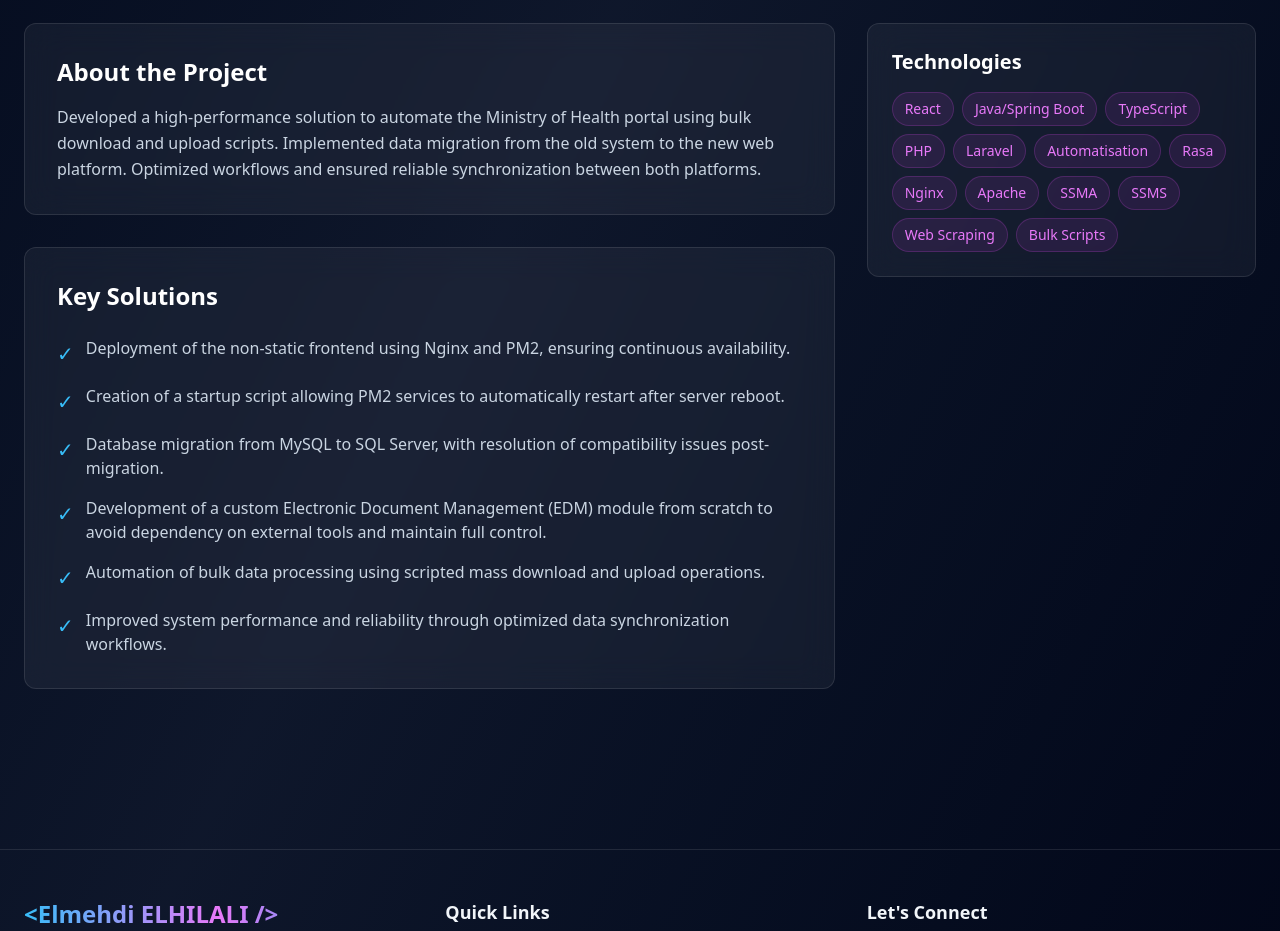
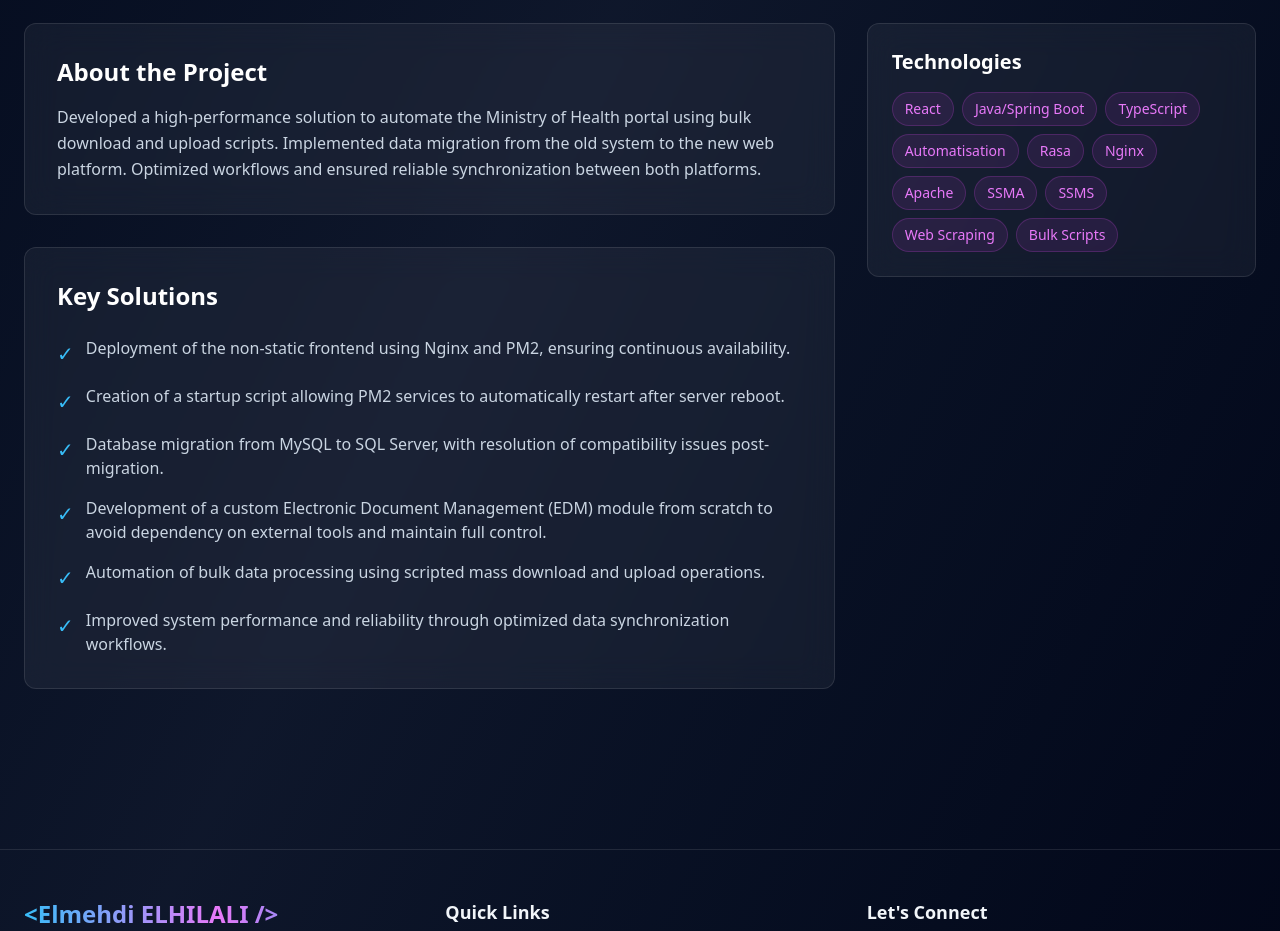
Before and after one commit to mehdihilali/Portfolio-V2, a React (Vite) app: page /project/1 in a window 1280 px wide. Shown: the part 1300-2231 px from the top of the page. Built offline with nearby package versions, Linux system fonts and the light colour scheme.

Commit message:
Updating projects section

```diff
--- a/src/data/projects.ts
+++ b/src/data/projects.ts
@@ -25,8 +25,6 @@ export const projects: Project[] = [
             'React',
             'Java/Spring Boot',
             'TypeScript',
-            'PHP',
-            'Laravel',
             'Automatisation',
             'Rasa',
             'Nginx',
```
Also changed, not shown: 1 other file (tests, documents, lock files or other folders).
